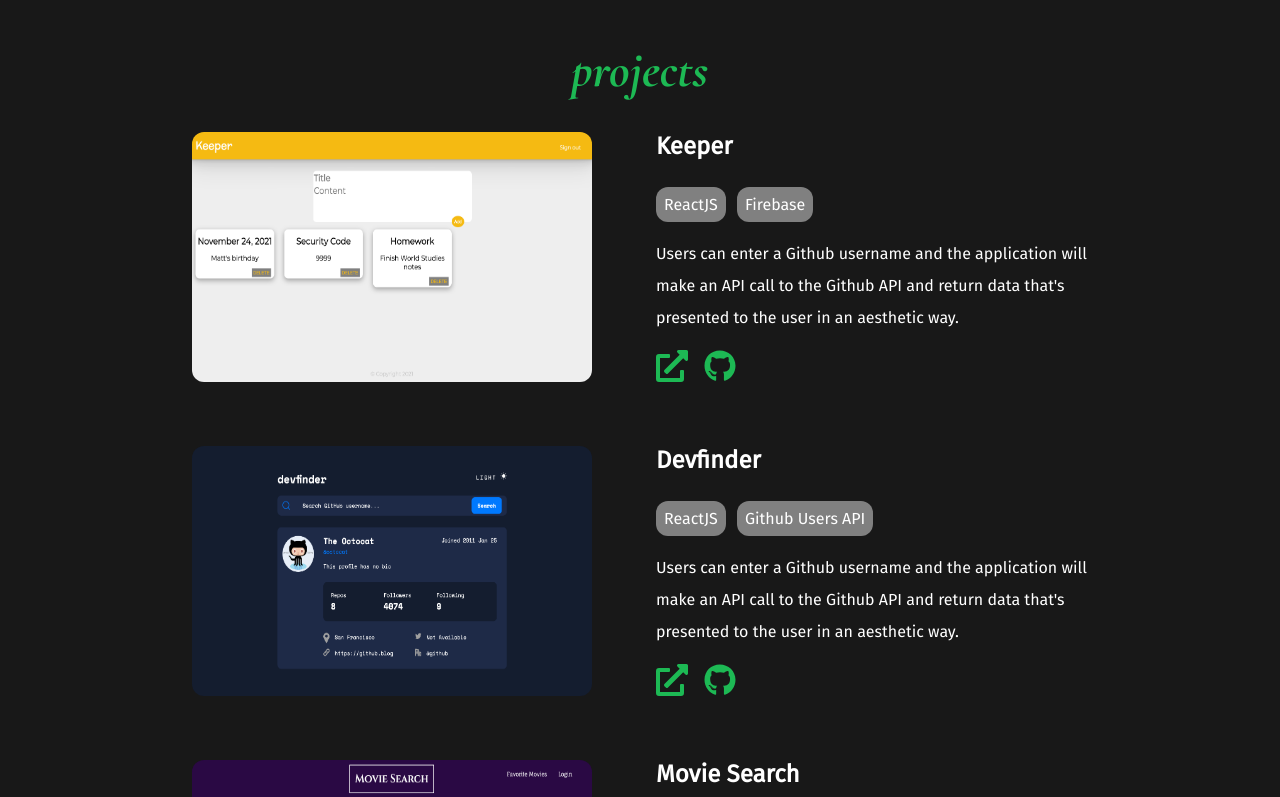
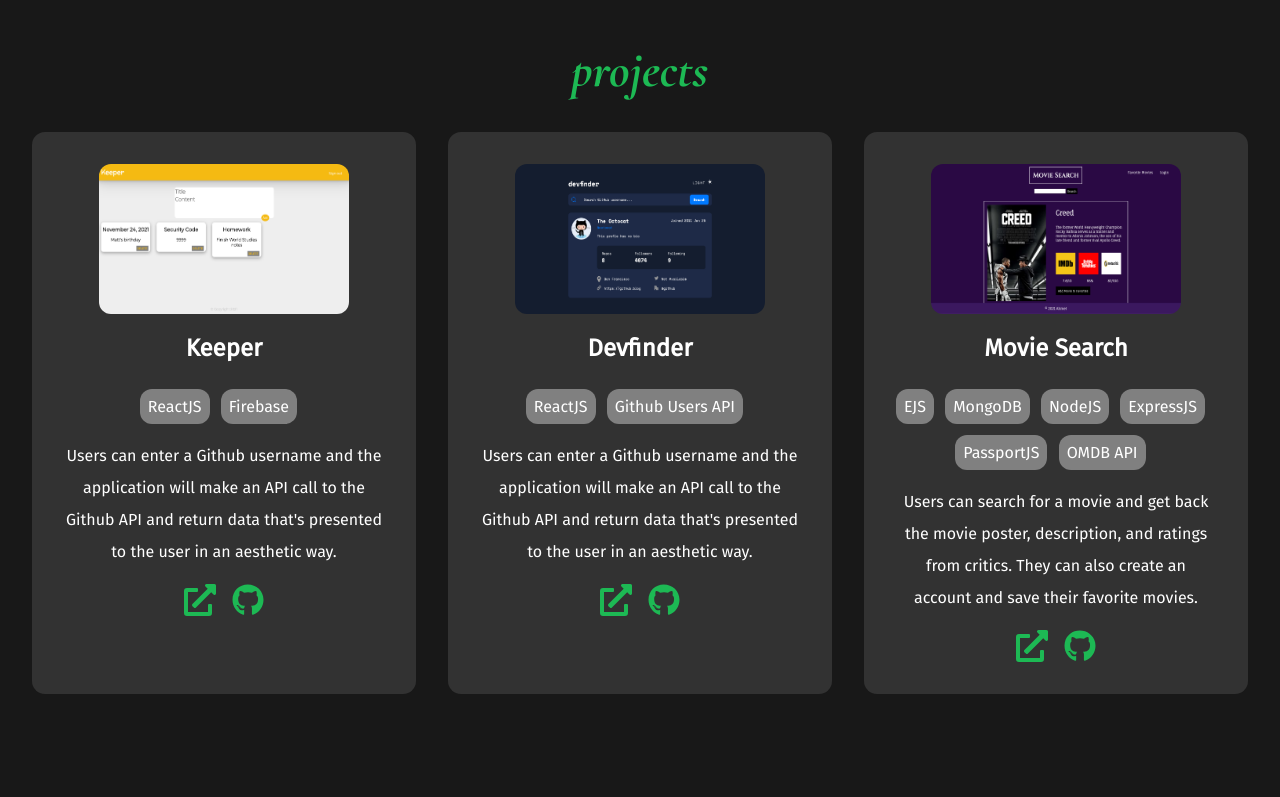
Before and after one commit to Ah-Re/personal-website, a React (Create React App) app: page / in a window 1280 px wide. Shown: the part 1260-2057 px from the top of the page. Built offline with nearby package versions, Linux system fonts and the light colour scheme.

Commit message:
Added project cards

```diff
--- a/src/components/Projects/Projects.css
+++ b/src/components/Projects/Projects.css
@@ -12,14 +12,14 @@
 
 .movie-app {
     border-radius: 12px;
-    width: 400px;
-    height: 250px;
+    width: 250px;
+    height: 150px;
 }
 
 .github-app {
     border-radius: 12px;
-    width: 400px;
-    height: 250px;
+    width: 250px;
+    height: 150px;
 
 
 
@@ -27,67 +27,76 @@
 
 .keeper-app {
     border-radius: 12px;
-    width: 400px;
-    height: 250px;
+    width: 250px;
+    height: 150px;
 }
 
 
 
 .keeper-app-wrapper {
-    display: grid;
-    grid-template-columns: 1fr 1fr;
-    grid-gap: 2rem;
-    margin-left: 12rem;
-    margin-right: 12rem;
+    background-color: #323232;
+    border-radius: 13px;
+    text-align: center;
+    padding: 2rem 1rem;
+
 
 }
 
 .keeper-app-wrapper h2 {
 color: white;
+margin-top: 1rem;
 margin-bottom: 1rem;
 
 }
 
 .github-app-wrapper {
-    display: grid;
-    grid-template-columns: 1fr 1fr;
-    grid-gap: 2rem;
-    margin-top: 4rem;
-    /* margin-bottom: 4rem; */
-    margin-left: 12rem;
-    margin-right: 12rem;
+    background-color: #323232;
+    border-radius: 13px;
+    padding: 2rem 1rem;
+    text-align: center;
+
+
 }
 
 .github-app-wrapper h2 {
     color: white;
+    margin-top: 1rem;
     margin-bottom: 1rem;
 }
 
 .movie-app-wrapper {
-    display: grid;
-    grid-template-columns: 1fr 1fr;
-    grid-gap: 2rem;
-    margin-top: 4rem;
-    margin-left: 12rem;
-    margin-right: 12rem;
+    background-color: #323232;
+    border-radius: 13px;
+    padding: 2rem 1rem;
+    text-align: center;
+
+
+
 }
 
 .movie-app-wrapper h2 {
     color: white;
+    margin-top: 1rem;
     margin-bottom: 1rem;
 }
 
 .project-pics {
-    /* display: grid;
-    grid-template-columns: 1fr 1fr 1fr; */
+    display: grid;
+    grid-template-columns: 1fr 1fr 1fr;
+    grid-gap: 2rem;
+    margin-left: 2rem;
+    margin-right: 2rem;
 
 }
+
 .app-description {
     color: white;
     margin-top: 1rem;
     margin-bottom: 1rem;
     line-height: 2rem;
-    text-align: left;
+    text-align: center;
+    padding-left: 1rem;
+    padding-right: 1rem;
 
 
 }
@@ -124,12 +133,12 @@
 }
 
 @media (max-width: 1000px) {
-    .movie-app-wrapper {
+    /* .movie-app-wrapper {
         grid-template-columns: 1fr;
         text-align: center;
-    }
+    } */
 
-    .github-app-wrapper {
+    /* .github-app-wrapper {
         grid-template-columns: 1fr;
         text-align: center;
     }
@@ -156,10 +165,26 @@
     .keeper-app {
         display: block;
         margin: auto;
+    } */
+}
+
+@media (max-width: 768px) {
+
+    .project-pics {
+        grid-template-columns: 1fr 1fr;
+
     }
+
+
+
 }
 
 @media (max-width: 400px) {
+
+    .project-pics {
+        grid-template-columns: 1fr ;
+    }
+
     .movie-app-wrapper {
         margin-left: 1rem;
         margin-right: 1rem;
```
